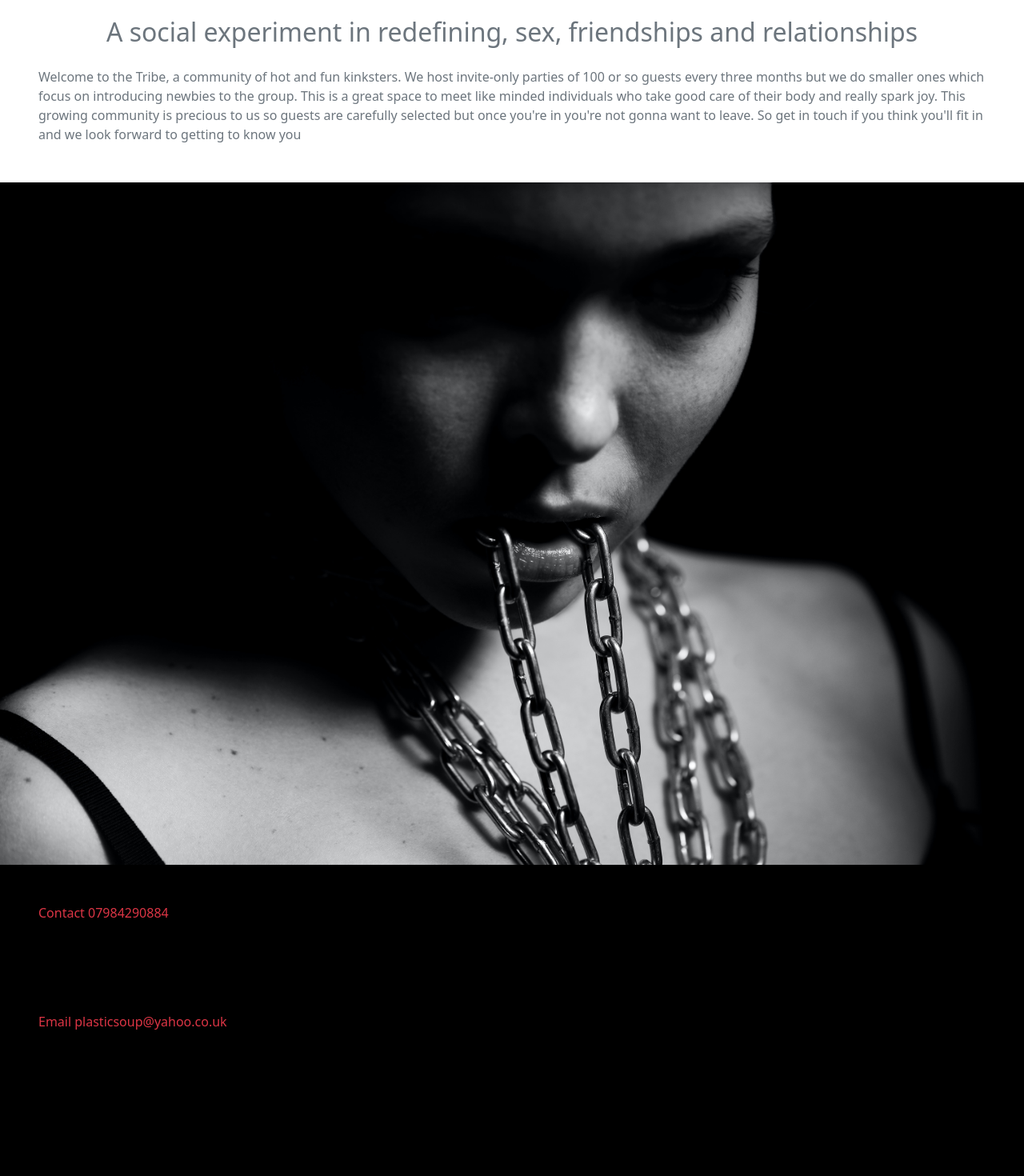
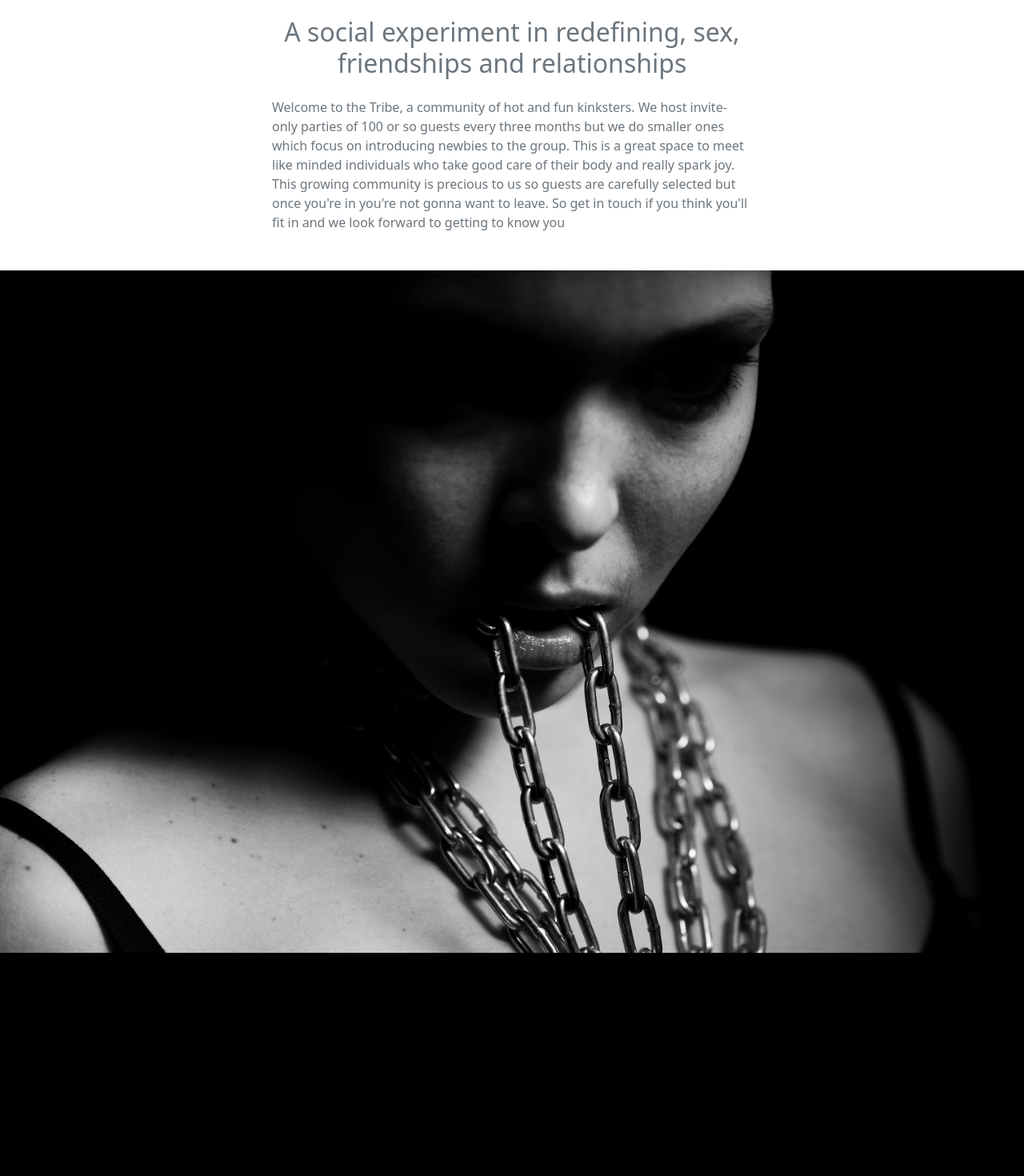
Before and after one commit to dantrovato/the-tribe-react18, a React (Vite) app: page / in a window 1280 px wide. Shown: the part 1080-2550 px from the top of the page at 80% size. Built offline with nearby package versions, Linux system fonts and the light colour scheme.

Commit message:
Add max width to paragraphs and some vertical margins

```diff
--- a/src/components/AboutPage.tsx
+++ b/src/components/AboutPage.tsx
@@ -1,10 +1,13 @@
 const AboutPage = () => {
   return (
-    <div className="m-5 ">
-      <h2 className="text-muted text-center mb-4">
+    <div className="m-5">
+      <h2
+        className="text-muted text-center mb-4"
+        style={{ maxWidth: "600px", margin: "auto" }}
+      >
         A social experiment in redefining, sex, friendships and relationships
       </h2>
-      <p className="text-muted">
+      <p className="text-muted" style={{ maxWidth: "600px", margin: "auto" }}>
         Welcome to the Tribe, a community of hot and fun kinksters. We host
         invite-only parties of 100 or so guests every three months but we do
         smaller ones which focus on introducing newbies to the group. This is a
--- a/src/components/Events.tsx
+++ b/src/components/Events.tsx
@@ -3,11 +3,17 @@ const Events = () => {
   return (
     <div className="m-5">
       <h1 className="text-center text-muted">Events</h1>
-      <p className=" text-muted">
+      <p
+        className=" text-muted mb-3"
+        style={{ maxWidth: "600px", margin: "auto" }}
+      >
         Next Event, on May 20th 2023, is a smaller one and it's an intro for the
         newbies. It will have roughly around 30 to 40 people.
       </p>
-      <p className="text-muted">
+      <p
+        className="text-muted mb-3"
+        style={{ maxWidth: "600px", margin: "auto" }}
+      >
         Register your interest in the{" "}
         <Link className="navbar-brand text-danger" to="/join">
           Join
--- a/src/components/Footer.tsx
+++ b/src/components/Footer.tsx
@@ -1,8 +1,7 @@
 export const Footer = () => {
   return (
-    <div className="bg-black" style={{ height: "25rem" }}>
-      <p className="text-danger p-5">Contact 07984290884</p>
-      <p className="text-danger p-5">Email plasticsoup@yahoo.co.uk</p>
-    </div>
+    <>
+      <div className="bg-black" style={{ height: "25rem" }}></div>
+    </>
   );
 };
--- /dev/null
+++ b/src/components/Rules.module.css
@@ -0,0 +1,11 @@
+p,
+h1,
+h2,
+h3 {
+  max-width: 600px;
+  margin: auto;
+}
+
+p {
+  margin-bottom: 2rem;
+}
--- a/src/components/Rules.tsx
+++ b/src/components/Rules.tsx
@@ -1,8 +1,10 @@
+import "./Rules.module.css";
+
 const Rules = () => {
   return (
     <div className="m-5 text-muted">
-      <h1 className="text-center">How it works</h1>
-      <p>
+      <h1 className="text-center mb-3">How it works</h1>
+      <p className="mb-4">
         At the bigger events most people will know one another. If you're a
         complete newbie, chances are you will be at one of the smaller
         introductory events. People will just chill and chat and at some point,
@@ -22,7 +24,7 @@ const Rules = () => {
       <h2>Rule # 1</h2>
       <h3>Consent!</h3>
       <p>
-        DO MAKE SURE THAT IF YOU ARE GONNA TOUCH SOMEBODY THEY ARE more “yay”
+        Do make sure that if you are gonna touch somebody the are more “yay”
         than “eeeewww”. At a minimum you must be able to read body language but
         verbally asking is even better.
       </p>
```
